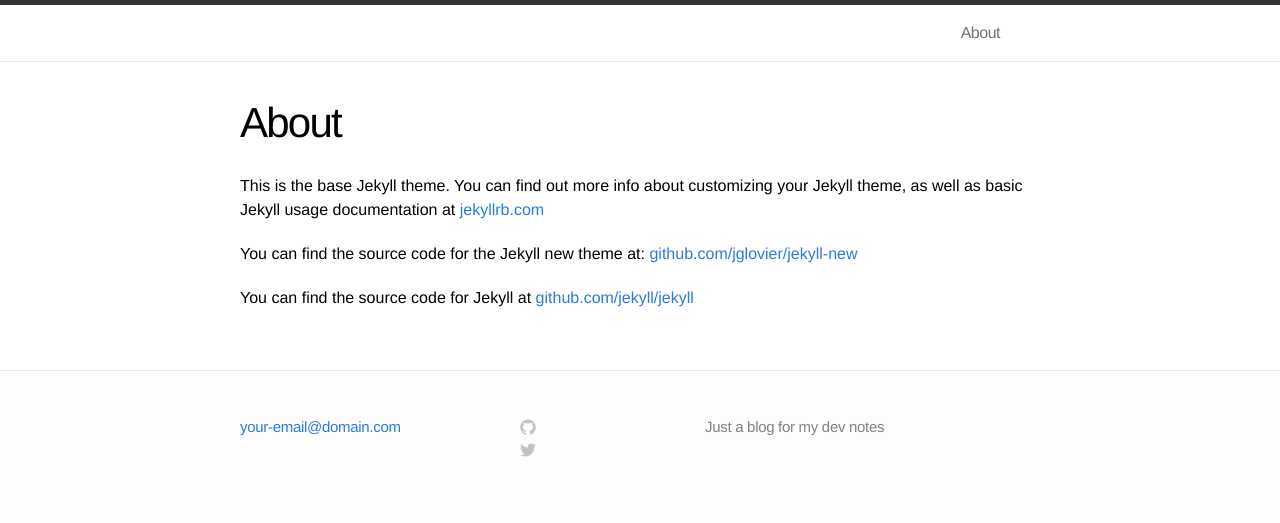
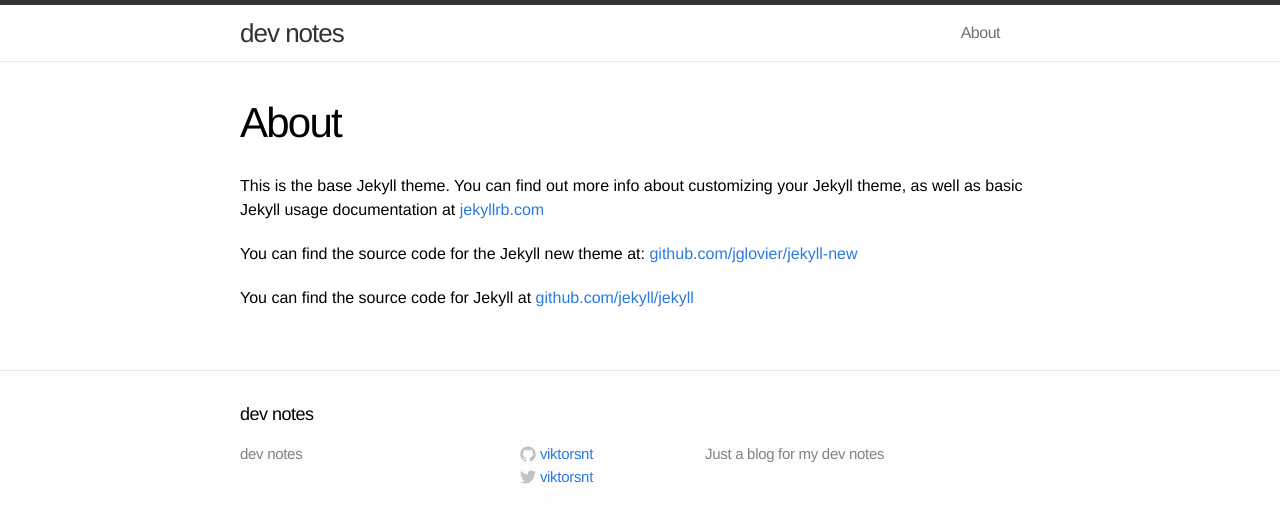
Before and after one commit to viktorsnt/dev-notes, a Jekyll site: the page built from about.md, in a window 1280 px wide. Shown: the top 523 px of the page. Built offline with Jekyll 4.4.1, drawn with Linux system fonts in a browser that asks for light colours.

Commit message:
config updated

```diff
--- a/_config.yml
+++ b/_config.yml
@@ -1,9 +1,10 @@
 # Site settings
-title: "<title>dev notes</title>"
-email: your-email@domain.com
+title: dev notes
+username: viktorsnt
+# email: your-email@domain.com
 description: "Just a blog for my dev notes"
 pygments: true
-baseurl: "http://viktorsnt.github.io/dev-notes"
+baseurl: ""
 url: "http://viktorsnt.github.io/dev-notes"
 
 # Build settings
```
